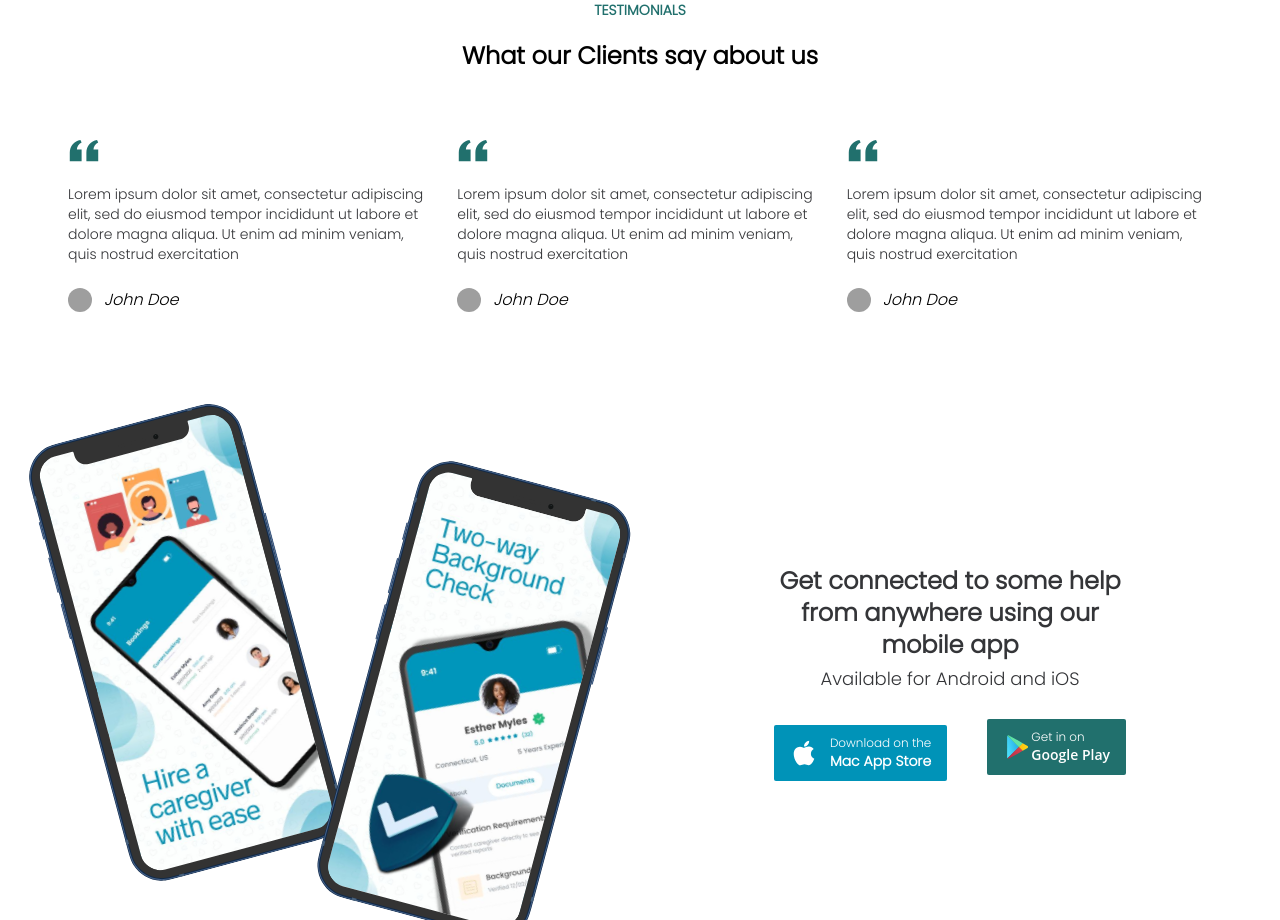
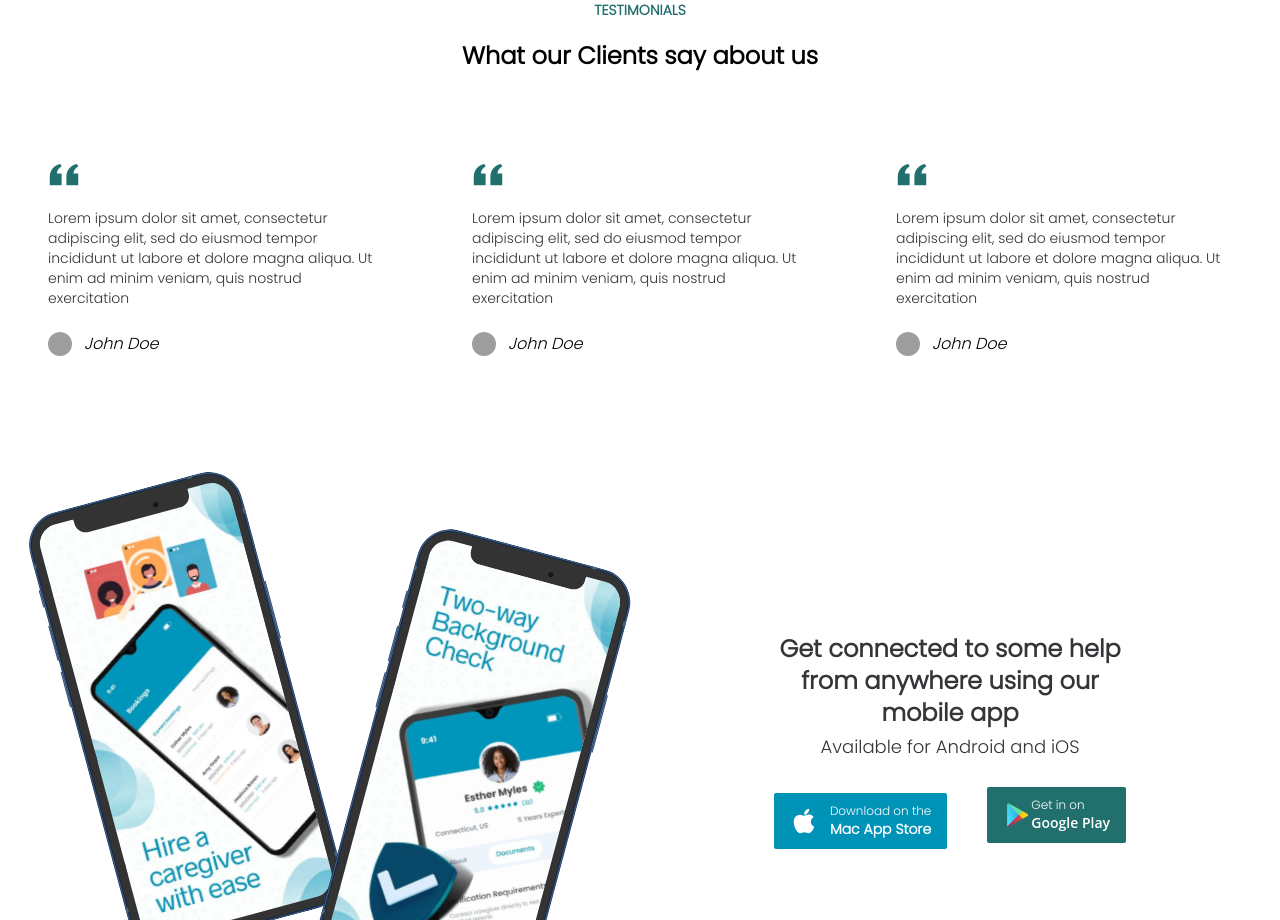
Before and after one commit to MemoTonui/CareFair-Web, a Vue app: page / in a window 1280 px wide. Shown: the part 1080-2000 px from the top of the page. Built offline with nearby package versions, Linux system fonts and the light colour scheme; grey boxes are pictures that could not be loaded.

Commit message:
Make small Changes

```diff
--- a/src/components/WebsiteComponents/ServicesSection.vue
+++ b/src/components/WebsiteComponents/ServicesSection.vue
@@ -3,7 +3,7 @@
     <div class="grid grid-cols-1 md:grid-cols-3 lg:grid-cols-3 gap-10 m-5">
       <div>
         <div
-          class="max-w-sm p-6 bg-white rounded-lg shadow dark:bg-gray-800 dark:border-gray-700"
+          class="max-w-sm p-6 bg-white rounded-lg shadow dark:bg-gray-800 dark:border-gray-700 hover:translate-y-3 hover:translate-x-3 hover:border-2 hover:border-primary"
         >
           <img class="w-16 h-16" src="/src/assets/child.gif" />
 
@@ -39,7 +39,7 @@
 
       <div>
         <div
-          class="max-w-sm p-6 bg-white rounded-lg shadow dark:bg-gray-800 dark:border-gray-700"
+          class="max-w-sm p-6 bg-white rounded-lg shadow dark:bg-gray-800 dark:border-gray-700 hover:translate-y-3 hover:translate-x-3 hover:border-2 hover:border-pink"
         >
           <img class="w-16 h-16" src="/src/assets/pet.gif" />
 
@@ -75,7 +75,7 @@
 
       <div>
         <div
-          class="max-w-sm p-6 bg-white rounded-lg shadow dark:bg-gray-800 dark:border-gray-700"
+          class="max-w-sm p-6 bg-white rounded-lg shadow dark:bg-gray-800 dark:border-gray-700 hover:translate-y-3 hover:translate-x-3 hover:border-2 hover:border-orange"
         >
           <img class="w-16 h-16" src="/src/assets/senior.gif" />
 
--- a/src/components/WebsiteComponents/Testimonial.vue
+++ b/src/components/WebsiteComponents/Testimonial.vue
@@ -1,5 +1,5 @@
 <template>
-  <div>
+  <div class="max-w-sm p-6">
     <figure class="max-w-screen-md mx-auto">
       <svg
         aria-hidden="true"
--- a/src/components/WebsiteComponents/Testimonials.vue
+++ b/src/components/WebsiteComponents/Testimonials.vue
@@ -9,8 +9,8 @@
         What our Clients say about us
       </h2>
     </div>
-    <div class="flex justify-center my-12 m-12">
-      <div class="grid grid-cols-1 md:grid-cols-1 lg:grid-cols-3 gap-6 m-5">
+    <div class="flex justify-center my-12 mx-auto">
+      <div class="grid grid-cols-1 md:grid-cols-1 lg:grid-cols-3 gap-10 m-5">
         <div v-for="testimonial in testimonials" :key="testimonial.name">
           <Cards :testimonial="testimonial.testimonial" :name="testimonial.name" />
         </div>
```
